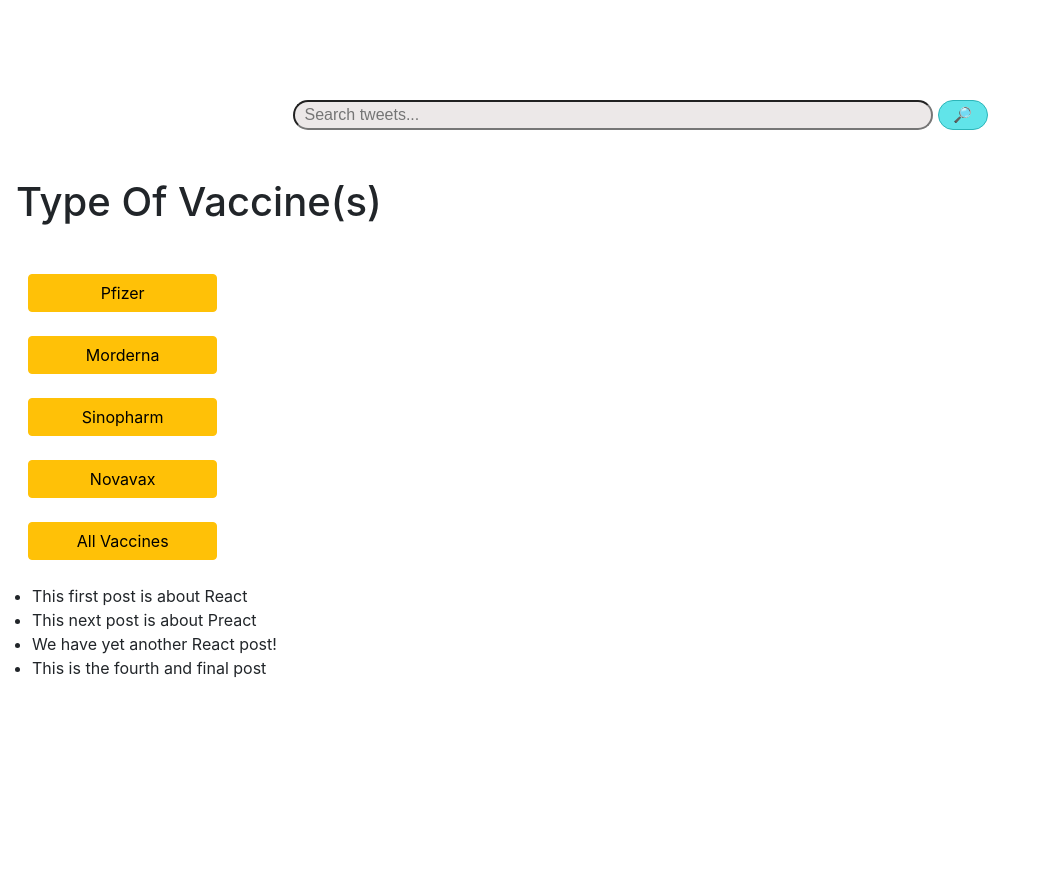
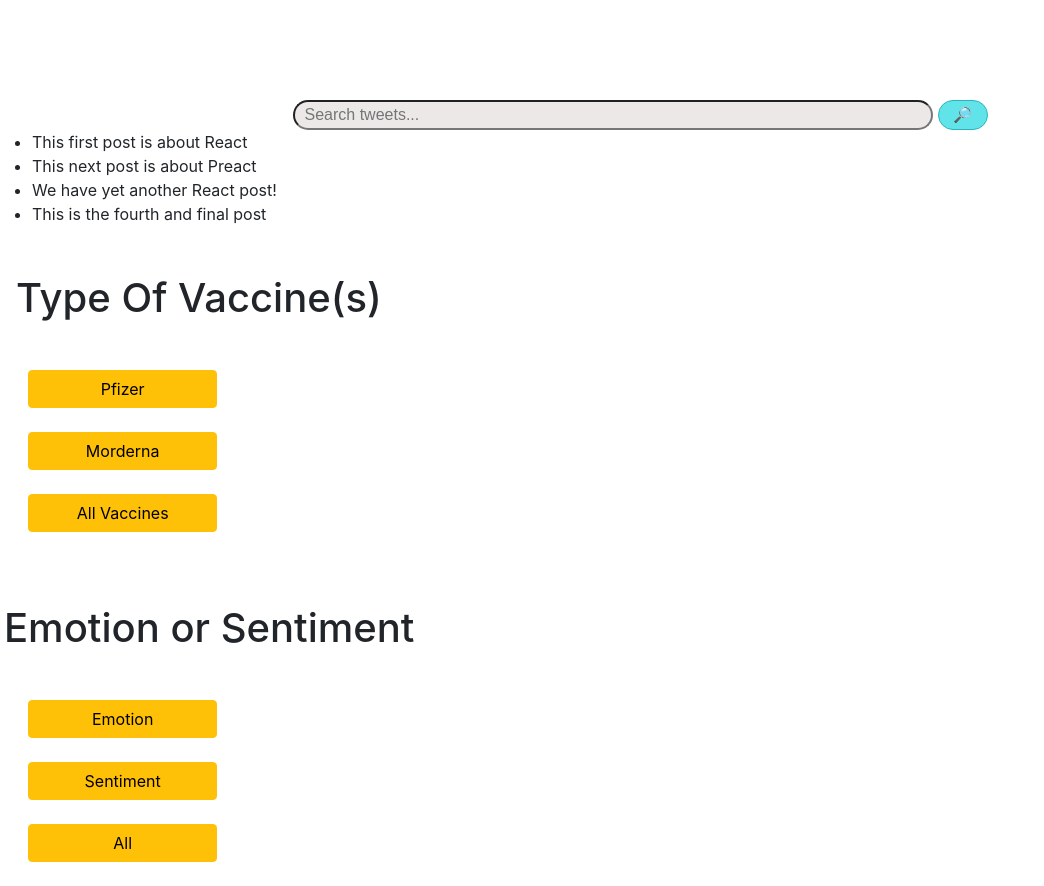
Before and after one commit to hienvantran/CZ4034-Information-Retrieval, a React (Create React App) app in the folder frontend/my-app/: page / in a window 1280 px wide. Shown: the whole page, without its empty margins (0-1044 px from the left). Before the commit the page ends 800 px from the top, so only its background shows below. Built offline with nearby package versions, Linux system fonts and the light colour scheme.

Commit message:
Add Emotion/Sentiment Filter

```diff
--- a/frontend/my-app/src/App.js
+++ b/frontend/my-app/src/App.js
@@ -37,14 +37,14 @@
                     setSearchQuery={setSearchQuery}
                 />
             </div>
-            <>
-                <Category/>
-            </>
             <ul>
                 {filteredPosts.map(post => (
                     <li key={post.key}>{post.name}</li>
                 ))}
             </ul>
+            <>
+                <Category/>
+            </>
         </div>
 
     );
--- a/frontend/my-app/src/components/category.js
+++ b/frontend/my-app/src/components/category.js
@@ -12,13 +12,20 @@
                     <div className="col-md-2">
                         <button className="btn btn-warning w-100 mb-4">Pfizer</button>
                         <button className="btn btn-warning w-100 mb-4">Morderna</button>
-                        <button className="btn btn-warning w-100 mb-4">Sinopharm</button>
-                        <button className="btn btn-warning w-100 mb-4">Novavax</button>
                         <button className="btn btn-warning w-100 mb-4">All Vaccines</button>
                     </div>
                 </div>
             </div>
-
+            <h1 className="mx-1 my-5">Emotion or Sentiment</h1>
+            <div className="container-fluid mx-3">
+                <div className="row mt-5">
+                    <div className="col-md-2">
+                        <button className="btn btn-warning w-100 mb-4">Emotion</button>
+                        <button className="btn btn-warning w-100 mb-4">Sentiment</button>
+                        <button className="btn btn-warning w-100 mb-4">All</button>
+                    </div>
+                </div>
+            </div>
         </>
     )
 }
```
